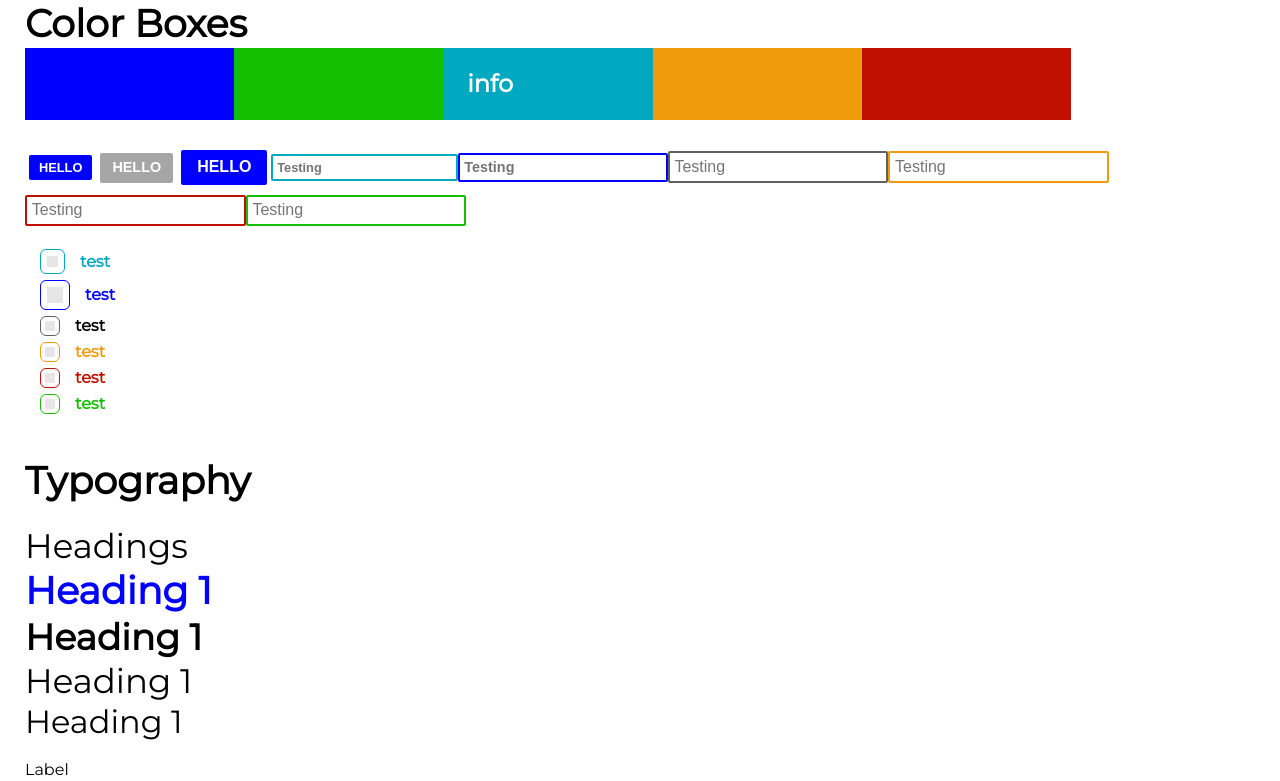
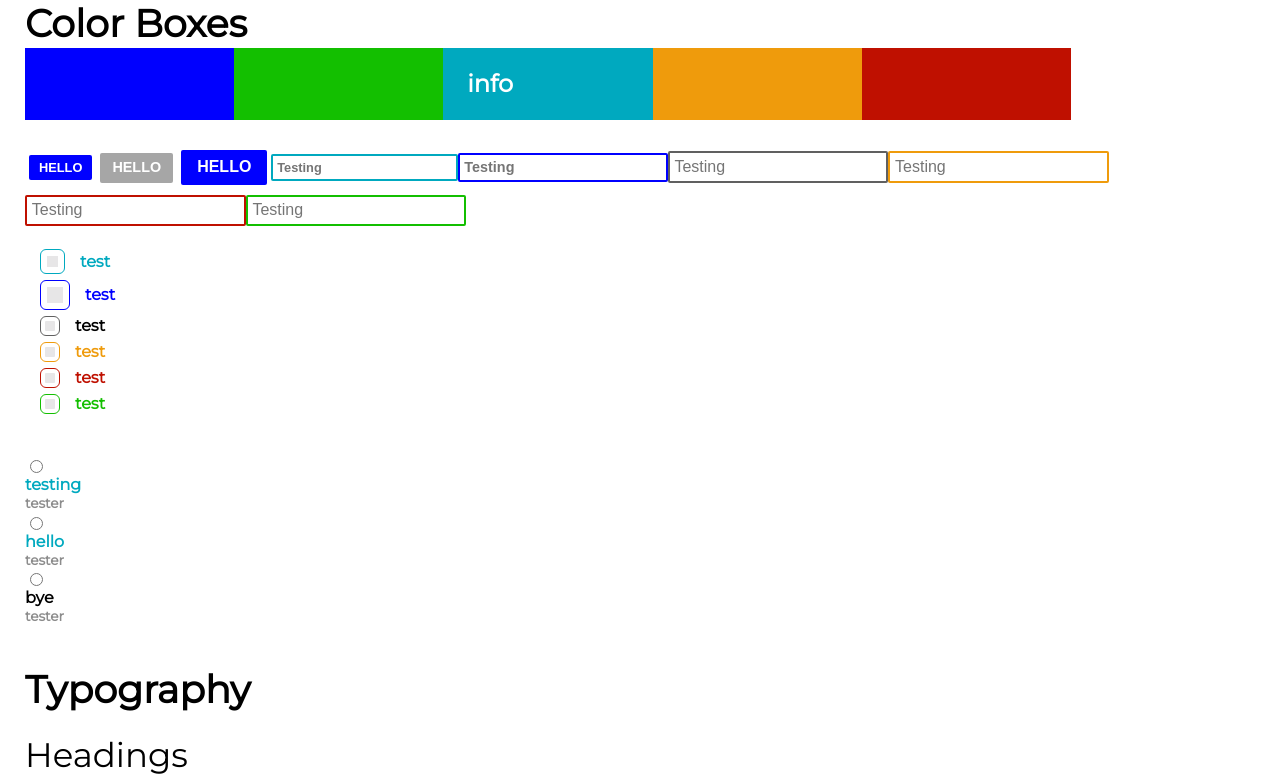
Before and after one commit to jminterwebs/jmdesign, a React (Create React App) app: page / in a window 1280 px wide. Shown: the top 781 px of the page. Built offline with nearby package versions, Linux system fonts and the light colour scheme; a web font is replaced by a local one.

Commit message:
radio group

```diff
--- a/src/components/App.js
+++ b/src/components/App.js
@@ -8,6 +8,7 @@ import Title from 'components/typography/Title';
 import Button from 'components/button/Button';
 import Input from 'components/form/Input';
 import Checkbox from 'components/form/Checkbox';
+import RadioGroup from 'components/form/RadioGroup';
 import Avatar from 'components/avatar/Avatar';
 import Card from 'components/card/Card';
 import Badge from 'components/badge/Badge';
@@ -126,6 +127,17 @@ export default function App() {
 
       <br />
       <br />
+
+      <RadioGroup
+        name="test-group"
+        values={[
+          { value: 'one', text: 'testing', subText: 'tester', type: 'info' },
+          { value: 'two', text: 'hello', subText: 'tester', type: 'info' },
+          { value: 'three', text: 'bye', subText: 'tester' }
+        ]}
+      />
+      <br />
+      <br />
       <Heading text="Typography" size="x-large" />
       <br />
       <Heading text="Headings" size="medium" />
--- /dev/null
+++ b/src/components/form/RadioGroup.js
@@ -0,0 +1,43 @@
+import React from 'react';
+import PropTypes from 'prop-types';
+
+import Label from '../typography/Label';
+import SubLabel from '../typography/SubLabel';
+
+import './form.scss';
+
+export default function RadioGroup(props) {
+  const { name, values } = props;
+
+  return values.map(value => {
+    return (
+      <>
+        <input type="radio" id={value.value} name={name} value={value.value} />
+        {value.text !== '' ? (
+          <Label label={value.text} labelColor={value.type} weight="Bolder" />
+        ) : (
+          ''
+        )}
+        {value.subText !== '' ? <SubLabel subLabel={value.subText} /> : ''}
+      </>
+    );
+  });
+}
+
+RadioGroup.propTypes = {
+  name: PropTypes.string.isRequired,
+  values: PropTypes.shape({
+    value: PropTypes.string.isRequired,
+    text: PropTypes.string,
+    subText: PropTypes.string,
+    type: PropTypes.string
+  })
+};
+
+RadioGroup.defaultProps = {
+  values: {
+    text: '',
+    subText: '',
+    type: 'secondary'
+  }
+};
--- a/src/components/form/form.scss
+++ b/src/components/form/form.scss
@@ -167,3 +167,5 @@ input[type='checkbox'] {
     background-color: $success-color;
   }
 }
+
+/* Radio Group Styles */
```
